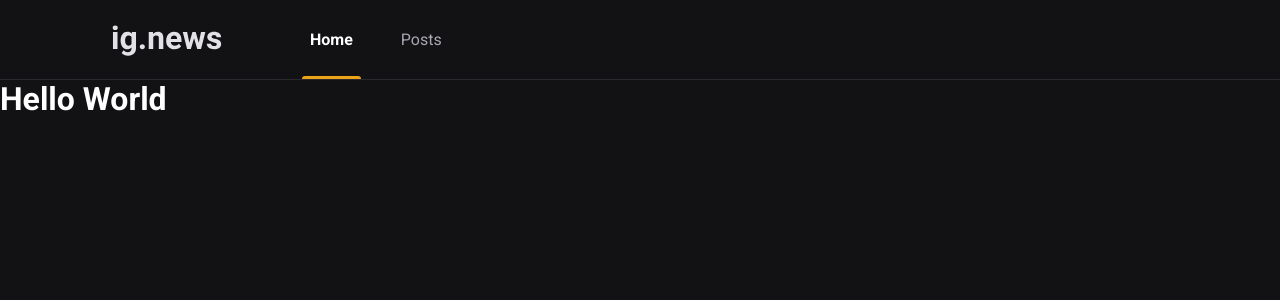
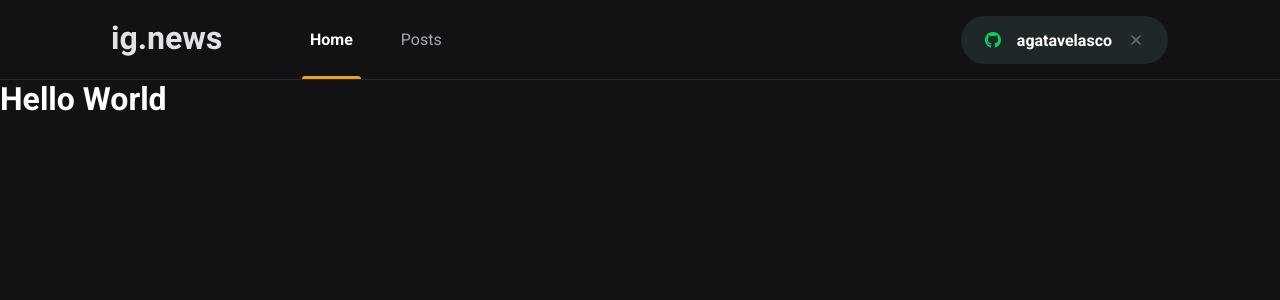
Before and after one commit to agatavelasco/ignews, a Next.js app: page / in a window 1280 px wide. Shown: the top 300 px of the page. Built offline with nearby package versions, Linux system fonts and the light colour scheme.

Commit message:
Criando componente SignIn e estilo

```diff
--- a/components/Header/index.tsx
+++ b/components/Header/index.tsx
@@ -1,3 +1,4 @@
+import { SignInButton } from '../SignInButton'
 import styles from './styles.module.scss'
 
 export function Header() {
@@ -9,6 +10,8 @@
           <a className={styles.active}>Home</a>
           <a>Posts</a>
         </nav>
+
+        <SignInButton />
       </div>
     </header>
   );
--- a/components/Header/styles.module.scss
+++ b/components/Header/styles.module.scss
@@ -52,6 +52,8 @@
     }
   }
 
-
+  button {
+    margin-left: auto;
+  }
 
 }
--- /dev/null
+++ b/components/SignInButton/index.tsx
@@ -0,0 +1,26 @@
+import { FaGithub } from 'react-icons/fa'
+import { FiX } from 'react-icons/fi'
+
+import styles from './styles.module.scss'
+
+export function SignInButton() {
+  const isUserLoggedIn = true;
+
+  return isUserLoggedIn ? (
+    <button type="button"
+    className={styles.signInButton}
+    >
+      <FaGithub color="#04d361" />
+      agatavelasco
+      <FiX color="#737380" className={styles.closeIcon} />
+    </button>
+
+  ) : (
+    <button type="button"
+    className={styles.signInButton}
+    >
+      <FaGithub color="#eba417"/>
+      Sign in with Github
+    </button>
+  );
+}
--- /dev/null
+++ b/components/SignInButton/styles.module.scss
@@ -0,0 +1,33 @@
+.signInButton {
+  height: 3rem;
+  border-radius: 3rem;
+  background: var(--gray-850);
+  border: 0;
+  padding: 0 1.5rem;
+
+  display: flex;
+  align-items: center;
+  justify-content: center;
+
+  color: var(--white);
+  font-weight: bold;
+
+  svg {
+    width: 20;
+    height: 20px;
+  }
+
+  svg:first-child {
+    margin-right: 1rem;
+  }
+
+  svg.closeIcon {
+    margin-left: 1rem;
+  }
+
+  transition: filter 0.2s;
+
+  &:hover {
+    filter: brightness(0.8);
+  }
+}
--- a/package.json
+++ b/package.json
@@ -11,6 +11,7 @@
     "next": "10.2.3",
     "react": "17.0.2",
     "react-dom": "17.0.2",
+    "react-icons": "^4.2.0",
     "sass": "^1.34.0"
   },
   "devDependencies": {
--- a/src/styles/global.scss
+++ b/src/styles/global.scss
@@ -9,6 +9,7 @@
   --gray-100: #e1e1e6;
   --gray-300: #a8a8b3;
   --gray-800: #29292e;
+  --gray-850: #1f2729;
   --gray-900: #121214;
 
   --cyan-500: #61dafb;
```
Also changed, not shown: 1 other file (tests, documents, lock files or other folders).
